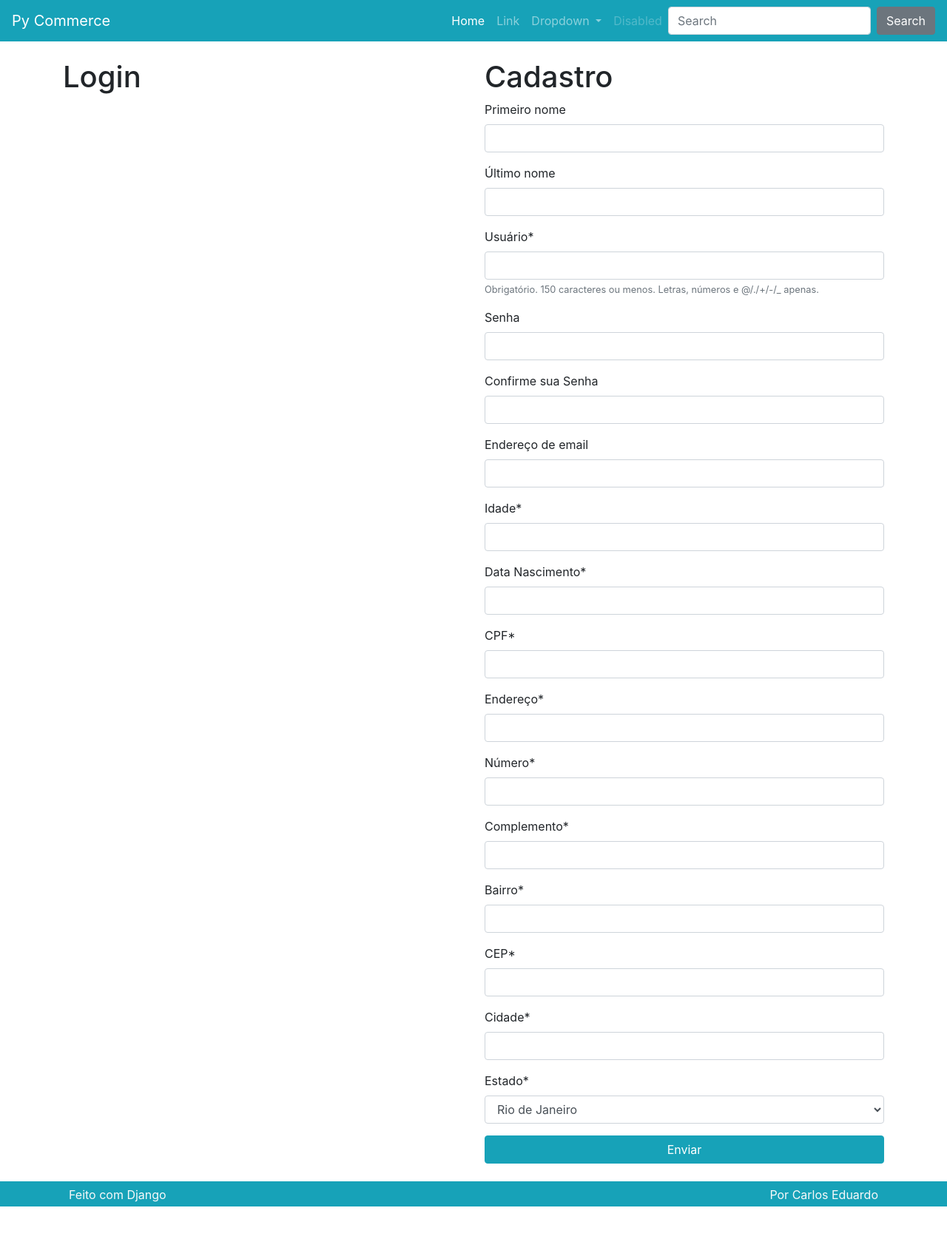
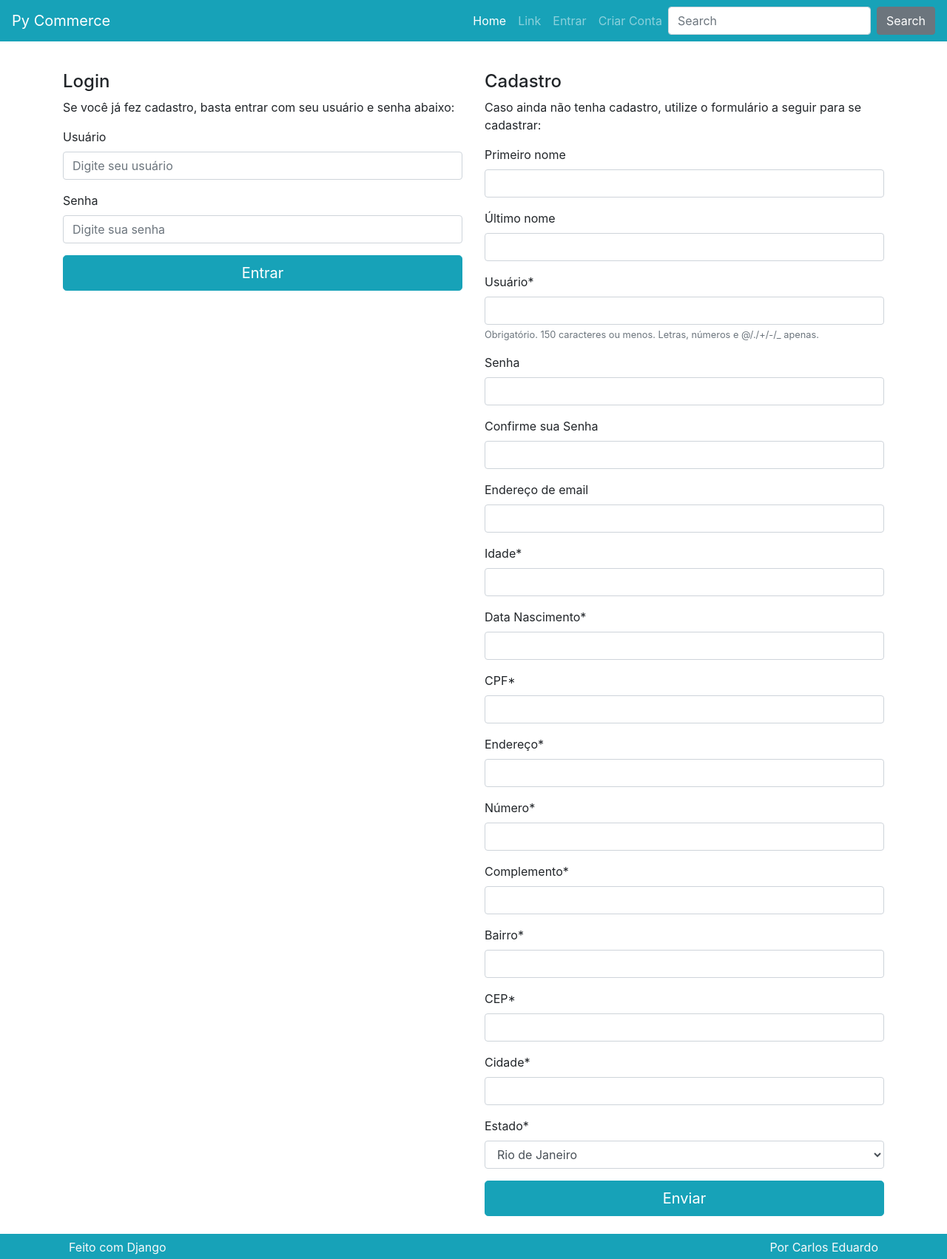
Before and after one commit to carlosedurf/py_commerce, a Django app: page /profile/ in a window 1280 px wide. Shown: the whole page at 74% size. Before the commit the page ends 1631 px from the top, so only its background shows below. Run offline with Django 3.2, Linux system fonts and the light colour scheme; some libraries are stand-ins or nearby versions.

Commit message:
create login and logout

```diff
--- a/shape/templates/shape/create.html
+++ b/shape/templates/shape/create.html
@@ -7,14 +7,31 @@
 
 <div class="row">
     {% if not request.user.is_authenticated %}
-            <div class="col-lg">
-                <h1>Login</h1>
+    <div class="col-lg mt-3">
+        <h4>Login</h4>
+        <p>Se você já fez cadastro, basta entrar com seu usuário e senha abaixo:</p>
+
+        <form method="POST" action="{% url 'profile:login' %}">
+            {% csrf_token %}
+            <div class="form-group">
+                <label for="inputUser">Usuário</label>
+                <input type="text" class="form-control" name="username" id="inputUser" aria-describedby="userHelp" placeholder="Digite seu usuário">
+            </div>
+            <div class="form-group">
+                <label for="inputPassword">Senha</label>
+                <input type="password" name="password" class="form-control" id="inputPassword" placeholder="Digite sua senha">
+            </div>
+
+            <button type="submit" class="btn btn-primary btn-block btn-lg">Entrar</button>
+        </form>
     </div>
     {% endif %}
-        <div class="col-lg">
 
+    <div class="col-lg mt-3">
         {% block 'register_title' %}
-                <h1>Cadastro</h1>
+        <h4>Cadastro</h4>
+        <p>Caso ainda não tenha cadastro, utilize o formulário a seguir para se cadastrar:</p>
+        {% endblock 'register_title' %}
         <form action="" method="post">
             {% csrf_token %}
             {{ userform|crispy }}
@@ -22,11 +39,11 @@
 
             <div class="row">
                 <div class="col">
-                            <button type="submit" class="btn btn-primary btn-block">Enviar</button>
+                    <button type="submit" class="btn btn-primary btn-block btn-lg">Enviar</button>
                 </div>
             </div>
         </form>
-            {% endblock 'register_title' %}
+
     </div>
 </div>
 
--- a/shape/views.py
+++ b/shape/views.py
@@ -1,11 +1,12 @@
-from django.shortcuts import render, get_object_or_404
+from django.contrib import messages
+from django.shortcuts import redirect, render, get_object_or_404
 from django.views.generic.list import ListView
 from django.views import View
 from django.http import HttpResponse
 from .forms import UserForm, ProfileForm
 from .models import Profile
 from django.contrib.auth.models import User
-from django.contrib.auth import authenticate, login
+from django.contrib.auth import authenticate, login, logout
 import copy
 
 
@@ -111,7 +112,17 @@ class Create(BasePerfil):
         self.request.session['car'] = self.car
         self.request.session.save()
 
-        return self.render
+        messages.success(
+            self.request,
+            'Seu cadastro foi criado e/ou atualizado com sucesso!'
+        )
+
+        messages.success(
+            self.request,
+            'Você fez login e pode concluir sua compra!'
+        )
+
+        return redirect('profile:create')
 
 
 class Update(BasePerfil):
@@ -119,10 +130,42 @@ class Update(BasePerfil):
 
 
 class Login(View):
-    def get(self, *args, **kwargs):
-        return HttpResponse('Login')
+    def post(self, *args, **kwargs):
+        username = self.request.POST.get('username')
+        password = self.request.POST.get('password')
+
+        if not username or not password:
+            messages.error(
+                self.request,
+                'Usuário ou senha inválidos.'
+            )
+            return redirect('profile:create')
+
+        user = authenticate(
+            self.request,
+            username=username,
+            password=password
+        )
+
+        if not user:
+            messages.error(
+                self.request,
+                'Usuário ou senha inválidos.'
+            )
+            return redirect('profile:create')
+
+        login(self.request, user=user)
+        messages.success(
+            self.request,
+            'Você fez login no sistema e pode concluir sua compra!'
+        )
+        return redirect('product:car')
 
 
 class Logout(View):
     def get(self, *args, **kwargs):
-        return HttpResponse('Saindo')
+        car = copy.deepcopy(self.request.session.get('car'))
+        logout(self.request)
+        self.request.session['car'] = car
+        self.request.session.save()
+        return redirect('product:list')
--- a/templates/partials/_nav.html
+++ b/templates/partials/_nav.html
@@ -14,21 +14,27 @@
             <li class="nav-item">
                 <a class="nav-link" href="#">Link</a>
             </li>
+            {% if request.user.is_authenticated %}
                 <li class="nav-item dropdown">
                     <a class="nav-link dropdown-toggle" href="#" id="navbarDropdown" role="button" data-toggle="dropdown"
                         aria-haspopup="true" aria-expanded="false">
-                    Dropdown
+                        Conta
                     </a>
                     <div class="dropdown-menu" aria-labelledby="navbarDropdown">
-                    <a class="dropdown-item" href="#">Action</a>
-                    <a class="dropdown-item" href="#">Another action</a>
+                        <a class="dropdown-item" href="{% url 'profile:create' %}">Atualizar</a>
+                        <a class="dropdown-item" href="{% url 'profile:logout' %}">Sair</a>
                         <div class="dropdown-divider"></div>
                         <a class="dropdown-item" href="#">Something else here</a>
                     </div>
                 </li>
+            {% else %}
                 <li class="nav-item">
-                <a class="nav-link disabled" href="#">Disabled</a>
+                    <a class="nav-link" href="{% url 'profile:create' %}">Entrar</a>
                 </li>
+                <li class="nav-item">
+                    <a class="nav-link" href="{% url 'profile:create' %}">Criar Conta</a>
+                </li>
+            {% endif %}
 
             {% if request.session.car %}
                 <li class="nav-item">
```
Also changed, not shown: shape/templates/shape/update.html (+4 -13 lines). Lines whose indentation alone changed are shown as unchanged.
